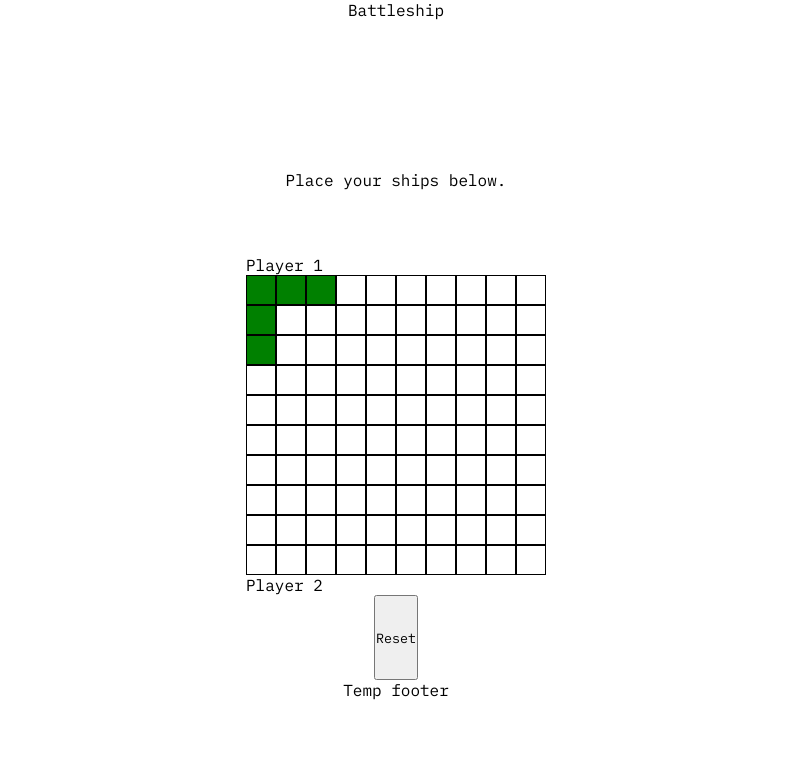
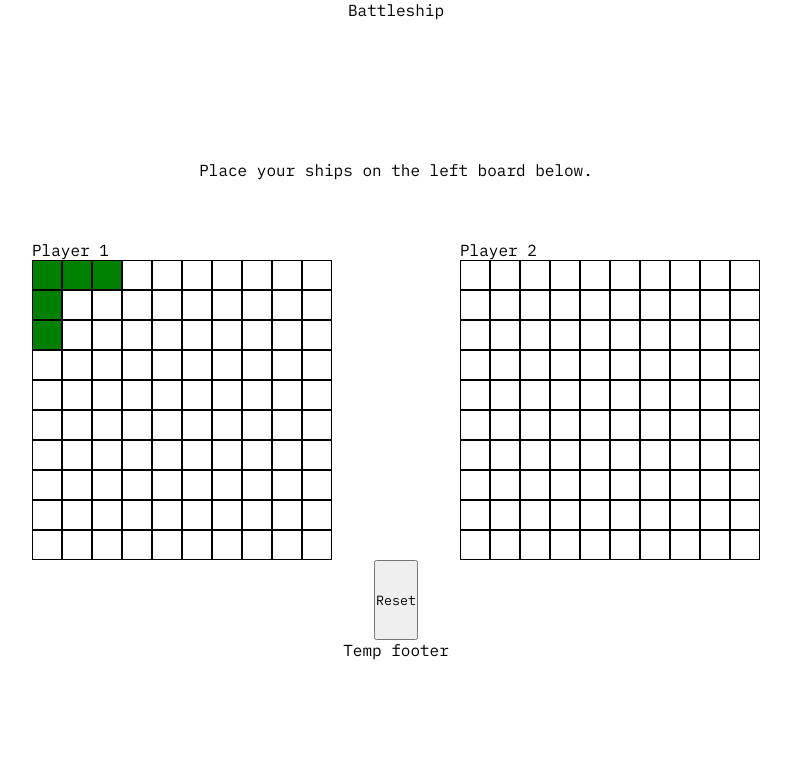
Before and after one commit to jalapenopeppers/battleship, a website built with webpack: page dist/index.html in a window 1280 px wide. Shown: the whole page, without its empty margins (244-1035 px from the left). Built offline with nearby package versions, Linux system fonts and the light colour scheme.

Commit message:
Update boards, styling, and js
- Set up player 2/AI gameboard on screen
- Style both boards so they are centered
- Add isBot boolean to Player factory function

```diff
--- a/src/dominteraction.js
+++ b/src/dominteraction.js
@@ -11,6 +11,10 @@ function GridSquare (coord) {
 const DOMInteraction = (() => {
   let acceptGridinput = true;
 
+  function changeInstructionsTo(str) {
+    let instructionsText = document.querySelector('.instructions-display-container');
+    instructionsText.textContent = str;
+  }
   function createGrids(p1Obj, p2Obj) {
     const p1Container = document.querySelector('.p1-grid-container');
     for(let i = 1; i <= 10; i++) {
@@ -22,9 +26,37 @@ const DOMInteraction = (() => {
         if (isShipAtSpot) {
           gridSquare.classList.add('ship-spot');
         }
+        if (p2Obj.isBot === false) {
+          // if p2 is a human, make p1's board clickable
+          gridSquare.addEventListener('click', (e) => {
+            if (acceptGridinput) {
+              let result = p1Obj.receiveMove(gridSquareObj.coord);
+              if (result === true) {
+                //its a hit
+                e.currentTarget.classList.add('hit');
+              } else if (result === false) {
+                //its a miss
+                e.currentTarget.classList.add('miss');
+              } else {
+                //coord was invalid
+
+              }
+              console.log(gridSquareObj.coord);
+            }
+          });
+        }
+        p1Container.appendChild(gridSquare);
+      }
+    }
+    const p2Container = document.querySelector('.p2-grid-container');
+    for(let i = 1; i <= 10; i++) {
+      for(let j = 1; j <= 10; j++) {
+        let gridSquareObj = GridSquare([j, i]);
+        let gridSquare = document.createElement('div');
+        gridSquare.className = 'grid-square';
         gridSquare.addEventListener('click', (e) => {
           if (acceptGridinput) {
-            let result = p1Obj.receiveMove(gridSquareObj.coord);
+            let result = p2Obj.receiveMove(gridSquareObj.coord);
             if (result === true) {
               //its a hit
               e.currentTarget.classList.add('hit');
@@ -33,17 +65,17 @@ const DOMInteraction = (() => {
               e.currentTarget.classList.add('miss');
             } else {
               //coord was invalid
-
+              console.log('You alreayd clicked that stupid');
             }
             console.log(gridSquareObj.coord);
           }
         });
-        p1Container.appendChild(gridSquare);
+        p2Container.appendChild(gridSquare);
       }
     }
-    const p2Container = document.querySelector('.p2-grid-container');
   }
   return {
+    changeInstructionsTo,
     createGrids,
   }
 })();
--- a/src/gameloop.js
+++ b/src/gameloop.js
@@ -2,14 +2,8 @@ const Player = require('./player.js');
 import { DOMInteraction } from './dominteraction.js';
 
 const Gameloop = (() => {
-  const p1 = Player();
-  const p2 = Player();
-
-  // place ships
-  p1.placeShip([1, 1], 3, 'vertical');
-  p1.placeShip([2, 1], 2, 'horizontal');
-  p2.placeShip([1, 1], 3, 'vertical');
-  p2.placeShip([2, 1], 2, 'horizontal');
+  const p1 = Player('P1', false);
+  const p2 = Player('Computer', true);
 
   function checkWinner() {
     // returns true if someone has one, returns false if not
@@ -25,11 +19,23 @@ const Gameloop = (() => {
     }
     return false;
   }
+
+  // place ships
+  DOMInteraction.changeInstructionsTo('Place your ships on the left board below.');
+  p1.placeShip([1, 1], 3, 'vertical');
+  p1.placeShip([2, 1], 2, 'horizontal');
+  p2.placeShip([1, 1], 3, 'vertical');
+  p2.placeShip([2, 1], 2, 'horizontal');
+
+  DOMInteraction.createGrids(p1, p2);
+
   // while (!checkWinner()) {
   //   // get player 1 input and send to player 2 board
+  //   DOMInteraction.changeInstructionsTo('Fire a shot Player 1!');
+
+
   //   // get player 2 input and send to player 1 board
   // }
-  DOMInteraction.createGrids(p1, p2);
 
   return {
     p1,
--- a/src/player.js
+++ b/src/player.js
@@ -1,6 +1,6 @@
 const Gameboard = require('./gameboard.js');
 
-function Player(_name) {
+function Player(_name, isBot = false) {
   // should know if he won
   // should know which gameboard hes using
   // should be able to make moves on gameboard
@@ -33,6 +33,7 @@ function Player(_name) {
   const returnedObj = {
     hasWon,
     gameboard,
+    isBot,
     placeShip,
     receiveMove,
     reset,
--- a/src/style.css
+++ b/src/style.css
@@ -22,7 +22,22 @@ body {
   align-content: space-between;
 }
 
-.p1-grid-container {
+.player-data-container {
+  width: 100%;
+  display: grid;
+  grid-template-columns: repeat(2, 1fr);
+  gap: 10%;
+}
+
+.p1-container {
+  justify-self: end;
+}
+.p2-container {
+  justify-self: start;
+}
+
+.p1-grid-container,
+.p2-grid-container {
   width: 300px;
   height: 300px;
   display: grid;
```
Also changed, not shown: dist/main.js.
